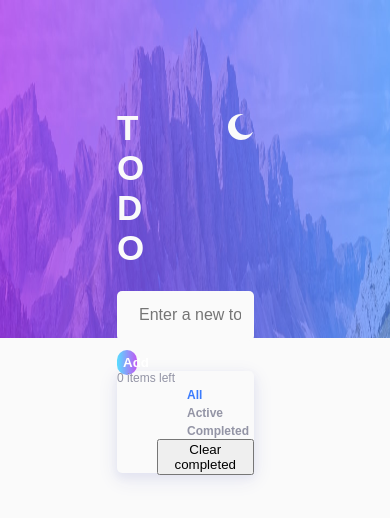
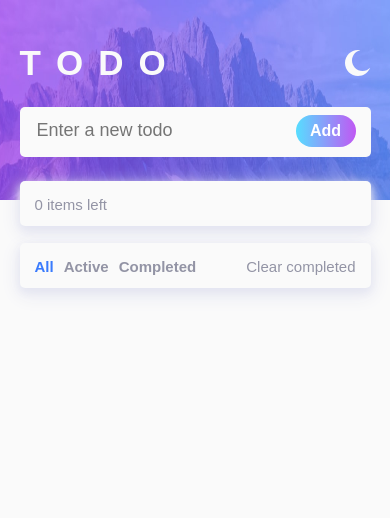
Before and after one commit to hervebutera/react-to-do-list-app, a React (Create React App) app: page / in a window 390 px wide. Shown: the top 518 px of the page. Built offline with nearby package versions, Linux system fonts and the light colour scheme; a web font is replaced by a local one.

Commit message:
fix: edit CSS for proper responsiveness on mobile devices

```diff
--- a/src/Assets/index.css
+++ b/src/Assets/index.css
@@ -19,7 +19,7 @@
 }
 
 * {
-  transition: all 0.5s;
+  transition: all 0.3s;
 }
 
 body {
@@ -28,7 +28,7 @@ body {
   -webkit-font-smoothing: antialiased;
   -moz-osx-font-smoothing: grayscale;
   background-image: var(--BackgroundImage);
-  background-size: 100% 40vh;
+  background-size: 100% 280px;
   background-repeat: no-repeat;
   background-position: top;
   background-color: var(--bodyBackgroundColor);
@@ -57,8 +57,8 @@ body.dark {
 
 .LayoutCard {
   position: absolute;
-  top: 10vh;
-  left: 30%;
+  top: 90px;
+  left: 32%;
   width: 35%;
 }
 .header {
@@ -91,7 +91,7 @@ body.dark {
   margin-left: 20px;
   background-color: inherit;
   font-size: 16px;
-  width: 75%;
+  width: 70%;
   height: 90%;
   border: none;
   outline: none;
@@ -99,6 +99,8 @@ body.dark {
   color: var(--toDoItem-color);
 }
 .Add-btn {
+  float: right;
+  margin-right: 20px;
   width: 15%;
   height: 50%;
   border-radius: 20px;
@@ -113,9 +115,8 @@ body.dark {
   border-radius: 5px;
   box-shadow: var(--box-shadow);
   background-color: var(--toDoItems-bg-color);
-  border-radius: 5px;
 }
-.ToDoList ul {
+.ToDoLi-elements {
   padding: 0px;
   margin: 0px;
 }
@@ -134,13 +135,14 @@ body.dark {
   border-style: solid;
   border-color: var(--border-bottom);
   margin: 17px 15px 15px 20px;
+  vertical-align: top;
   cursor: pointer;
 }
 .check-box:hover {
   border-color: hsl(280, 87%, 65%);
 }
 .check-box-clicked {
-  border: none;
+  border-color: var(--toDoItems-bg-color);
   background-image: var(--pink-purpple-gradient-color);
 }
 .check-icon {
@@ -150,11 +152,15 @@ body.dark {
 .check-icon-clicked {
   display: inline-block;
 }
+.todoTitle-crossIcon-wrapper {
+  width: 85%;
+  display: inline-block;
+}
 .todoTitle {
   font-weight: 500;
-  margin: 18px 20px 15px 0px;
-  display: inline-block;
-  width: 75%;
+  margin: 18px 0px 15px 0px;
+  float: left;
+  width: 80%;
   vertical-align: top;
   font-size: 14px;
   color: var(--toDoItem-color);
@@ -165,18 +171,17 @@ body.dark {
 }
 .remove-btn {
   display: none;
+  margin-left: 3.5vw;
 }
-
 .remove-btn-active {
   display: inline-block;
 }
 .cross-icon {
   display: inline-block;
+  vertical-align: top;
+  margin-top: 15px;
   margin-bottom: 15px;
   transition: none;
-}
-.check-icon-onCompleted {
-  margin: 16px 0px 0px 0px;
 }
 .bottomNav {
   display: inline-block;
@@ -186,18 +191,32 @@ body.dark {
   font-weight: 500;
   color: var(--bottomNavColor);
 }
-.bottomNav ul,
-.bottomNav span {
+.items-count {
+  margin-left: 20px;
+  vertical-align: top;
+  margin-top: 13px;
+  font-size: 12px;
   display: inline-block;
+  width: 15%;
 }
-.bottomNav span {
-  margin-left: 20px;
-  margin-top: 15px;
+.li-clearBtn-wrapper {
+  display: inline-block;
+  width: 70%;
+  margin-right: 10px;
+  margin-left: 5%;
 }
-.bottomNav ul {
-  margin-left: 50px;
+.left {
+  float: left;
+  padding-left: 0px;
+  margin-top: 10px;
+  margin-bottom: 0px;
+  margin-left: 10px;
 }
-.bottomNav ul li {
+.right {
+  float: right;
+  margin-right: 0px;
+}
+.left li {
   display: inline-block;
 }
 .bottom-li {
@@ -208,6 +227,14 @@ body.dark {
   font-weight: bold;
   color: var(--bottomNavColor);
 }
+.clear-btn {
+  padding: 0px;
+  margin-top: 13px;
+  background-color: transparent;
+  font-size: 12px;
+  color: var(--bottomNavColor);
+  border: none;
+}
 .nav-li,
 .clear-btn {
   cursor: pointer;
@@ -216,11 +243,296 @@ body.dark {
 .clear-btn:hover {
   color: var(--bottomNavColor-hover);
 }
-
-.clear-btn {
-  margin-left: 40px;
-}
-
 .nav-li-active {
   color: hsl(220, 98%, 61%);
 }
+@media only screen and (max-width: 1130px) {
+  .LayoutCard {
+    left: 30%;
+    width: 40%;
+  }
+  .ToDo-head {
+    width: 60%;
+  }
+  .left {
+    margin-left: 2%;
+  }
+  .nav-li {
+    margin-left: 15px;
+  }
+}
+@media only screen and (max-width: 1024px) {
+  .LayoutCard {
+    width: 50%;
+    left: 25%;
+  }
+  .todoTitle {
+    width: 85%;
+  }
+  .remove-btn {
+    display: inline-block;
+    margin-left: 25px;
+    margin-right: 0px;
+  }
+  .left {
+    margin-left: 7%;
+  }
+  .nav-li {
+    margin-left: 20px;
+  }
+  .nav-li:hover,
+  .clear-btn:hover {
+    color: hsl(220, 98%, 61%);
+  }
+}
+@media only screen and (max-width: 850px) {
+  .LayoutCard {
+    width: 70%;
+    left: 15%;
+  }
+  .ItemCard {
+    height: 50px;
+  }
+  .input-field {
+    font-size: 18px;
+  }
+  .Add-btn {
+    font-size: 16px;
+    height: 65%;
+    padding: 0px;
+    margin-top: 8px;
+  }
+  .todo-item {
+    height: 50px;
+  }
+  .check-box {
+    width: 20px;
+    height: 20px;
+    margin: 15px 20px 15px 20px;
+  }
+  .check-icon {
+    margin: 6px 5px;
+  }
+  .todoTitle {
+    margin-top: 15px;
+    font-size: 18px;
+  }
+  .remove-btn {
+    margin-left: 4vw;
+    margin-right: 0px;
+  }
+  .bottomNav {
+    height: 45px;
+  }
+  .bottom-li,
+  .clear-btn {
+    font-size: 15px;
+  }
+  .items-count {
+    margin-top: 15px;
+  }
+  .li-clearBtn-wrapper {
+    margin-left: 5%;
+    margin-right: 0px;
+  }
+  .left {
+    margin-top: 13px;
+    margin-left: 5%;
+  }
+  .right {
+    margin-top: 15px;
+  }
+}
+@media only screen and (max-width: 700px) {
+  .LayoutCard {
+    width: 80%;
+    left: 10%;
+  }
+  .todoTitle-crossIcon-wrapper {
+    width: 80%;
+  }
+  .todoTitle {
+    width: 85%;
+  }
+
+  .items-count {
+    margin-left: 20px;
+    margin-top: 15px;
+    width: 30%;
+  }
+  .li-clearBtn-wrapper {
+    display: block;
+    height: 45px;
+    margin-top: 30px;
+    background-color: var(--toDoItems-bg-color);
+    border-radius: 5px;
+    box-shadow: var(--box-shadow);
+    width: 100%;
+    margin-right: 0px;
+    margin-left: 0px;
+  }
+  .left {
+    float: left;
+    padding-left: 0px;
+    margin-top: 15px;
+    margin-left: 10px;
+    margin-bottom: 0px;
+  }
+  .nav-li {
+    margin-left: 10px;
+    margin-right: 10px;
+  }
+  .right {
+    float: right;
+    margin-right: 20px;
+    margin-top: 15px;
+    padding: 0px;
+  }
+}
+
+@media only screen and (max-width: 500px) {
+  body {
+    background-size: 140% 200px;
+  }
+  .LayoutCard {
+    top: 20px;
+    width: 90%;
+    left: 5%;
+  }
+  .input-field {
+    width: 65%;
+    margin-left: 15px;
+  }
+  .Add-btn {
+    width: 60px;
+    margin-right: 15px;
+  }
+  .todoTitle-crossIcon-wrapper {
+    width: 80%;
+    margin-right: 0px;
+  }
+  .check-box {
+    margin: 15px 15px 10px 15px;
+  }
+  .items-count {
+    margin-left: 15px;
+  }
+  .left {
+    margin-left: 10px;
+  }
+  .nav-li {
+    margin-left: 5px;
+    margin-right: 5px;
+  }
+  .right {
+    margin-right: 15px;
+  }
+}
+@media only screen and (max-width: 345px) {
+  .input-field {
+    width: 60%;
+  }
+  .todoTitle-crossIcon-wrapper {
+    width: 73%;
+  }
+  .todoTitle {
+    width: 80%;
+  }
+  .bottom-li,
+  .clear-btn {
+    font-size: 12px;
+  }
+  .left {
+    margin-top: 10px;
+  }
+  .right {
+    margin-right: 10px;
+    margin-top: 15px;
+  }
+}
+
+@media only screen and (min-width: 1500px) {
+  body {
+    background-size: 100% 470px;
+  }
+  .LayoutCard {
+    top: 180px;
+    left: 30%;
+    width: 40%;
+  }
+  .header {
+    margin-bottom: 100px;
+  }
+  .ToDo-head {
+    width: 50%;
+    font-size: 60px;
+  }
+  .theme-icon {
+    margin-top: 60px;
+  }
+  .ItemCard {
+    height: 70px;
+  }
+  .new-todo-input {
+    margin-bottom: 30px;
+  }
+  .input-field {
+    margin-left: 30px;
+    font-size: 25px;
+  }
+  .Add-btn {
+    margin-right: 30px;
+    width: 18%;
+    height: 60%;
+    font-size: 20px;
+    margin-top: 15px;
+  }
+
+  .todo-item {
+    height: 70px;
+  }
+  .check-box {
+    width: 20px;
+    height: 20px;
+    border-width: 2px;
+    margin: 25px 15px 15px 30px;
+  }
+  .check-icon {
+    margin: 5px 5px;
+  }
+  .todoTitle {
+    margin: 23px 0px 15px 0px;
+    width: 85%;
+    font-size: 25px;
+  }
+  .remove-btn {
+    margin-left: 3vw;
+  }
+  .cross-icon {
+    margin-top: 25px;
+    margin-bottom: 15px;
+  }
+  .bottomNav {
+    height: 60px;
+  }
+  .items-count {
+    margin-left: 30px;
+    margin-top: 20px;
+  }
+  .li-clearBtn-wrapper {
+    width: 70%;
+  }
+  .left {
+    float: left;
+    padding-left: 0px;
+    margin-top: 20px;
+    margin-bottom: 0px;
+  }
+  .bottom-li {
+    font-size: 18px;
+  }
+  .clear-btn {
+    margin-top: 20px;
+    font-size: 18px;
+  }
+}
```
